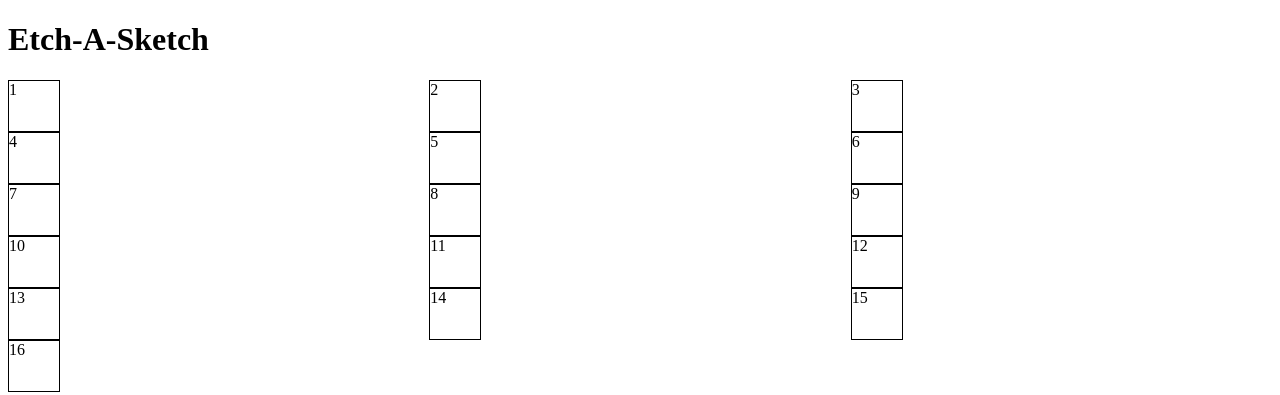
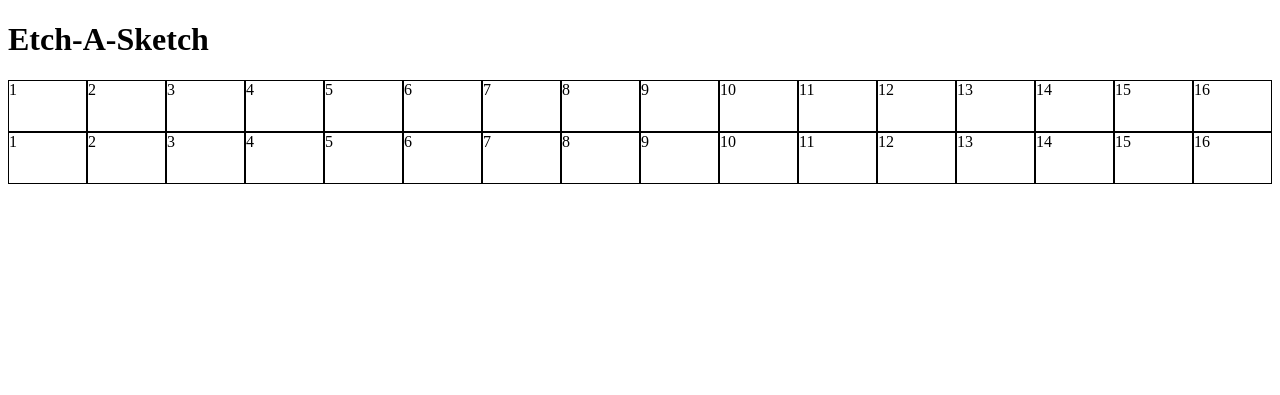
Before and after one commit to SJRUK/etch-a-sketch, a plain HTML site: page index.html in a window 1280 px wide. Drawn offline with Linux system fonts and the light colour scheme.

Commit message:
CSS Changes

```diff
--- a/index.html
+++ b/index.html
@@ -30,6 +30,22 @@
         <div class="square">14</div>
         <div class="square">15</div>
         <div class="square">16</div>
+        <div class="square">1</div>
+        <div class="square">2</div>
+        <div class="square">3</div>
+        <div class="square">4</div>
+        <div class="square">5</div>
+        <div class="square">6</div>
+        <div class="square">7</div>
+        <div class="square">8</div>
+        <div class="square">9</div>
+        <div class="square">10</div>
+        <div class="square">11</div>
+        <div class="square">12</div>
+        <div class="square">13</div>
+        <div class="square">14</div>
+        <div class="square">15</div>
+        <div class="square">16</div>
         </div>
 
 
--- a/style.css
+++ b/style.css
@@ -1,10 +1,10 @@
 .container1 {
     display: grid;
-    grid-template-columns: auto auto auto;
+    grid-template-columns: repeat(16, 1fr);
 }
 
 .square {
     border: 1px solid black;
     height: 50px;
-    width: 50px;
+    width: auto;
 }
```
